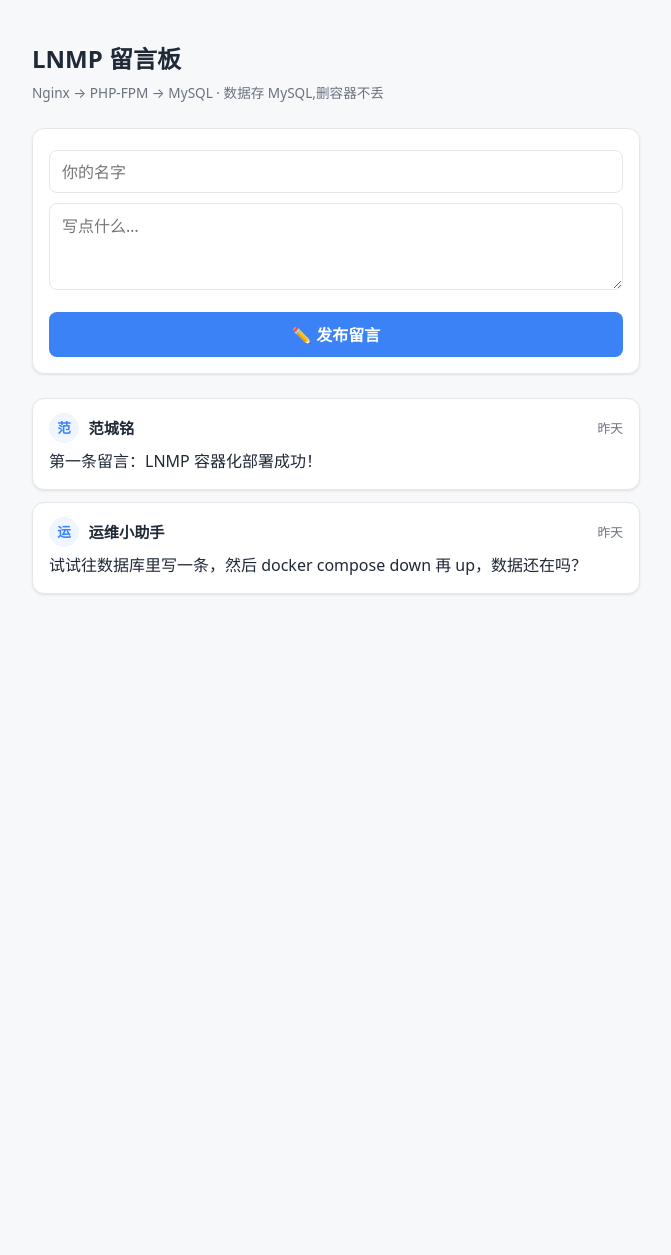
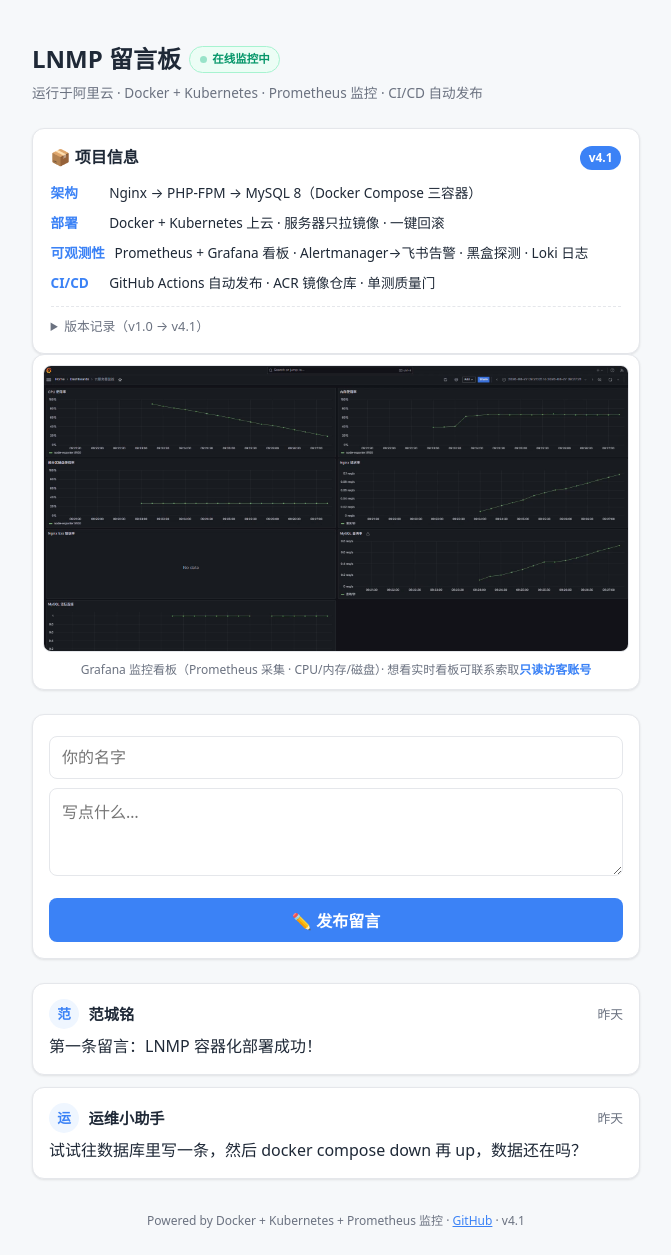
Before and after one commit to chenxuanyeqwq/k8s-monitoring-project, a PHP site: page / in a window 1280 px wide. Shown: the whole page, without its empty margins (304-975 px from the left). Before the commit the page ends 595 px from the top, so only its background shows below. Run offline with PHP 8.4, Linux system fonts and the light colour scheme; data comes from the database, SQL or seed files in the repository.

Commit message:
feat: 留言板项目展示重构（信息卡+版本记录+Grafana截图+监控状态点）

```diff
--- a/01-lnmp/php/www/index.php
+++ b/01-lnmp/php/www/index.php
@@ -108,11 +108,45 @@ li.msg:hover { transform: translateY(-1px); box-shadow: var(--shadow-lg); }
 .toast.hide { opacity: 0; transform: translateX(-50%) translateY(-8px); transition: opacity .3s, transform .3s; }
 @keyframes toast-in { from { opacity: 0; transform: translateX(-50%) translateY(-8px); } to { opacity: 1; transform: translateX(-50%); } }
 
+/* ---- 项目展示（信息卡 + 版本记录 + Grafana 截图）---- */
+header.site h1 { display: flex; align-items: center; gap: .5rem; flex-wrap: wrap; }
+.status {
+  display: inline-flex; align-items: center; gap: .35rem;
+  font-size: .72rem; font-weight: 600; color: #059669;
+  background: #ecfdf5; border: 1px solid #a7f3d0;
+  padding: .2rem .6rem; border-radius: 999px;
+}
+.status i { width: 7px; height: 7px; border-radius: 50%; background: #10b981; animation: pulse 2s infinite; }
+@keyframes pulse { 0%,100% { opacity: 1; } 50% { opacity: .3; } }
+
+.proj { padding: 1rem 1.1rem; }
+.proj-head { display: flex; align-items: center; justify-content: space-between; font-weight: 700; margin-bottom: .75rem; }
+.proj-ver { font-size: .75rem; color: #fff; background: var(--accent); padding: .15rem .55rem; border-radius: 999px; }
+.proj-grid { display: flex; flex-direction: column; gap: .6rem; }
+.proj-item { display: flex; gap: .6rem; font-size: .85rem; line-height: 1.5; }
+.proj-item .k { flex-shrink: 0; min-width: 3.6em; color: var(--accent); font-weight: 700; }
+.proj-item .v { color: var(--text); }
+
+.versions { margin-top: .8rem; border-top: 1px dashed var(--border); padding-top: .6rem; font-size: .8rem; }
+.versions summary { cursor: pointer; color: var(--muted); user-select: none; }
+.versions ul { margin: .5rem 0 0; padding-left: 1.1rem; color: var(--muted); display: flex; flex-direction: column; gap: .15rem; }
+.versions b { color: var(--text); }
+
+.grafana { margin-bottom: 1.5rem; padding: .6rem; }
+.grafana img { width: 100%; border-radius: 8px; display: block; border: 1px solid var(--border); }
+.grafana figcaption { font-size: .75rem; color: var(--muted); text-align: center; margin-top: .5rem; }
+.grafana strong { color: var(--accent); }
+
+.foot { text-align: center; color: var(--muted); font-size: .75rem; margin-top: -1rem; padding-bottom: 1.5rem; }
+.foot a { color: var(--accent); }
+
 @media (max-width: 480px) {
   main { padding: 1.5rem .75rem 2.5rem; }
   header.site h1 { font-size: 1.3rem; }
   li.msg { padding: .8rem .85rem; }
   input[type=text], textarea, button[type=submit] { min-height: 44px; }
+  .proj-item { flex-direction: column; gap: .1rem; }
+  .proj-item .k { min-width: 0; }
 }
 </style>
 </head>
@@ -122,9 +156,42 @@ li.msg:hover { transform: translateY(-1px); box-shadow: var(--shadow-lg); }
 <?php endif; ?>
 <main>
   <header class="site">
-    <h1>LNMP 留言板</h1>
-    <p class="meta">Nginx → PHP-FPM → MySQL · 数据存 MySQL,删容器不丢</p>
+    <h1>LNMP 留言板 <span class="status"><i></i>在线监控中</span></h1>
+    <p class="meta">运行于阿里云 · Docker + Kubernetes · Prometheus 监控 · CI/CD 自动发布</p>
   </header>
+
+  <!-- 项目信息卡：给招聘 HR 快速看懂技术栈 -->
+  <section class="card proj">
+    <div class="proj-head">📦 项目信息 <span class="proj-ver">v4.1</span></div>
+    <div class="proj-grid">
+      <div class="proj-item"><span class="k">架构</span><span class="v">Nginx → PHP-FPM → MySQL 8（Docker Compose 三容器）</span></div>
+      <div class="proj-item"><span class="k">部署</span><span class="v">Docker + Kubernetes 上云 · 服务器只拉镜像 · 一键回滚</span></div>
+      <div class="proj-item"><span class="k">可观测性</span><span class="v">Prometheus + Grafana 看板 · Alertmanager→飞书告警 · 黑盒探测 · Loki 日志</span></div>
+      <div class="proj-item"><span class="k">CI/CD</span><span class="v">GitHub Actions 自动发布 · ACR 镜像仓库 · 单测质量门</span></div>
+    </div>
+    <details class="versions">
+      <summary>版本记录（v1.0 → v4.1）</summary>
+      <ul>
+        <li><b>v4.1</b> 单测质量门 · 测试不过不部署</li>
+        <li><b>v4.0</b> 镜像仓库化 · CI 构建 + ACR + 一键回滚</li>
+        <li><b>v3.6</b> 全站 HTTPS</li>
+        <li><b>v3.5</b> 日志采集 Loki</li>
+        <li><b>v3.4</b> 域名上线 fchen.xyz</li>
+        <li><b>v3.3</b> 应用层监控</li>
+        <li><b>v3.2</b> 云监控告警上云</li>
+        <li><b>v3.1</b> 前端 SaaS 版</li>
+        <li><b>v3.0</b> 上云 + CI/CD</li>
+        <li><b>v2.0</b> 白盒 + 黑盒探测</li>
+        <li><b>v1.0</b> 五模块（LNMP / k3s / 监控 / 脚本 / 飞书桥）</li>
+      </ul>
+    </details>
+  </section>
+
+  <!-- Grafana 监控看板截图（静态演示，实时看板需联系索取只读访客账号） -->
+  <figure class="card grafana">
+    <img src="grafana.png" alt="Grafana 监控看板截图" loading="lazy">
+    <figcaption>Grafana 监控看板（Prometheus 采集 · CPU/内存/磁盘）· 想看实时看板可联系索取<strong>只读访客账号</strong></figcaption>
+  </figure>
 
   <form class="card" method="post">
     <input type="text" name="name" placeholder="你的名字" required>
@@ -154,6 +221,8 @@ li.msg:hover { transform: translateY(-1px); box-shadow: var(--shadow-lg); }
   </ul>
   <?php endif; ?>
 </main>
+
+<footer class="foot">Powered by Docker + Kubernetes + Prometheus 监控 · <a href="https://github.com/chenxuanyeqwq/k8s-monitoring-project" target="_blank" rel="noopener">GitHub</a> · v4.1</footer>
 
 <script>
 // 友好时间：把 data-time(ISO) 转成"刚刚/x 分钟前/昨天"等
```
Also changed, not shown: 01-lnmp/php/www/grafana.png (added).
